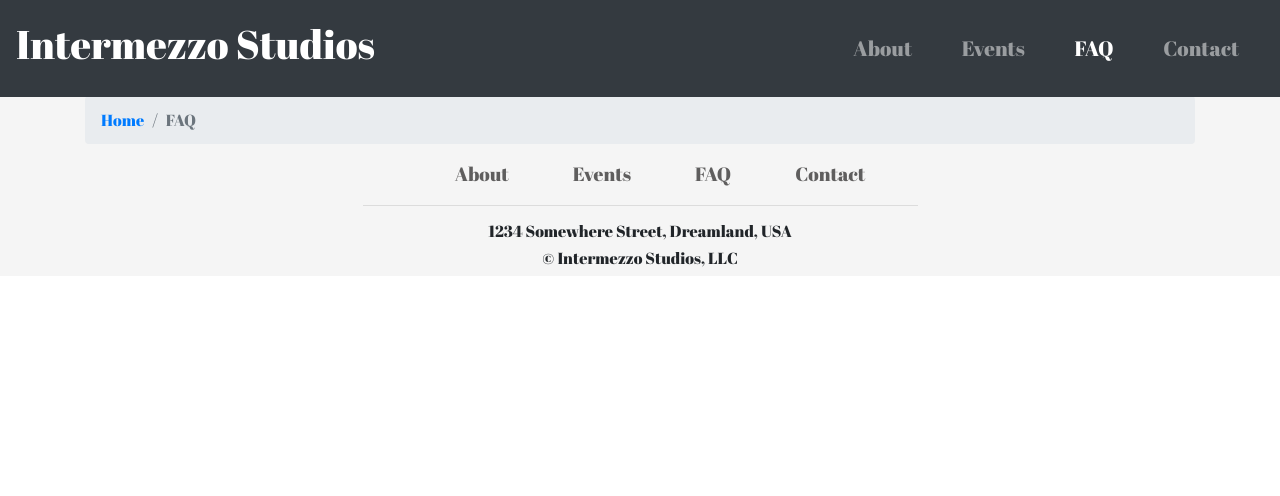
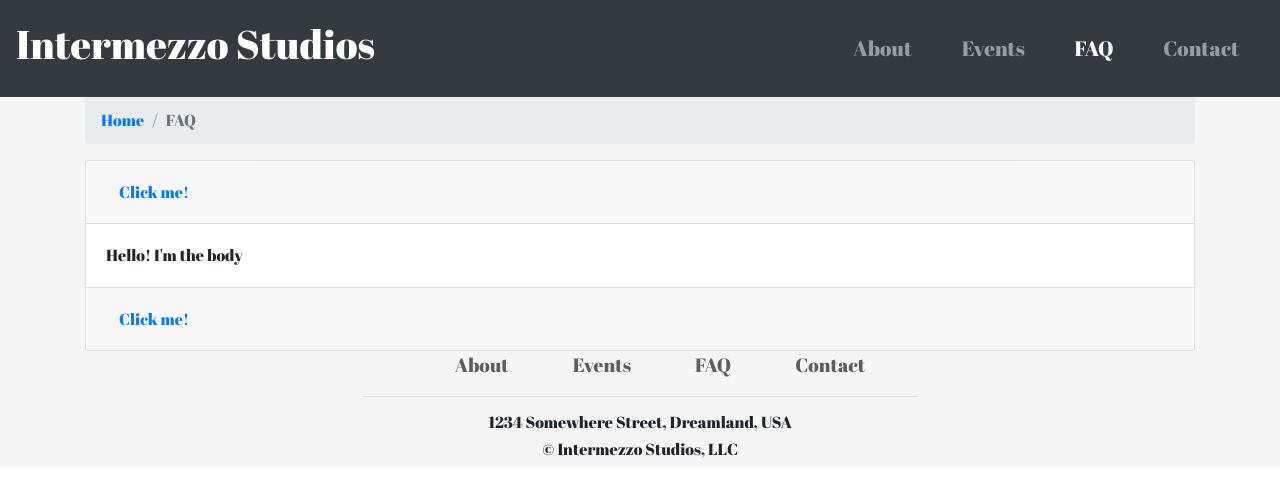
Before and after one commit to dcatherine3000/intermezzo-studios-react, a React (Create React App) app: page /faq in a window 1280 px wide. Shown: the top 496 px of the page. Built offline with nearby package versions, Linux system fonts and the light colour scheme.

Commit message:
FAQ Display

```diff
--- a/package.json
+++ b/package.json
@@ -6,8 +6,9 @@
     "@testing-library/jest-dom": "^5.11.4",
     "@testing-library/react": "^11.1.0",
     "@testing-library/user-event": "^12.1.10",
-    "bootstrap": "4.5.2",
+    "bootstrap": "^4.5.2",
     "react": "^17.0.1",
+    "react-bootstrap": "^1.4.3",
     "react-dom": "^17.0.1",
     "react-popper": "1.3.6",
     "react-router-dom": "5.2.0",
--- a/src/App.css
+++ b/src/App.css
@@ -63,7 +63,7 @@
   font-size: 1.2rem;
 }
 
-.card {
+.home-card {
   height: 56vh;
 }
 
--- a/src/components/FAQComponent.js
+++ b/src/components/FAQComponent.js
@@ -1,5 +1,6 @@
 import React from 'react';
-import { Container, Row, Breadcrumb, BreadcrumbItem } from 'reactstrap';
+import { Breadcrumb, BreadcrumbItem } from 'reactstrap';
+import { Accordion, Card, Button, Container, Row } from 'react-bootstrap';
 import { Link } from 'react-router-dom';
 
 function Faq() {
@@ -15,6 +16,30 @@ function Faq() {
                     </div>
                 </Row>
             </Container>
+            <Container>
+                <Accordion defaultActiveKey="0">
+                    <Card>
+                        <Card.Header>
+                        <Accordion.Toggle as={Button} variant="link" eventKey="0">
+                            Click me!
+                        </Accordion.Toggle>
+                        </Card.Header>
+                        <Accordion.Collapse eventKey="0">
+                        <Card.Body>Hello! I'm the body</Card.Body>
+                        </Accordion.Collapse>
+                    </Card>
+                    <Card>
+                        <Card.Header>
+                        <Accordion.Toggle as={Button} variant="link" eventKey="1">
+                            Click me!
+                        </Accordion.Toggle>
+                        </Card.Header>
+                        <Accordion.Collapse eventKey="1">
+                        <Card.Body>Hello! I'm another body</Card.Body>
+                        </Accordion.Collapse>
+                    </Card>
+                </Accordion>
+            </Container>
         </div>
     );
 }
--- a/src/components/HomeInfoComponent.js
+++ b/src/components/HomeInfoComponent.js
@@ -4,7 +4,7 @@ import { Card, CardImg, CardText, CardBody, Container, Row } from 'reactstrap';
 function RenderModel({model}) {
     return (
         <div>
-            <Card>
+            <Card className="home-card">
                 <CardImg src={model.image} alt={model.name} />
                 <CardBody>
                     <CardText>{model.description}</CardText>
```
Also changed, not shown: 2 other files (tests, documents, lock files or other folders).
